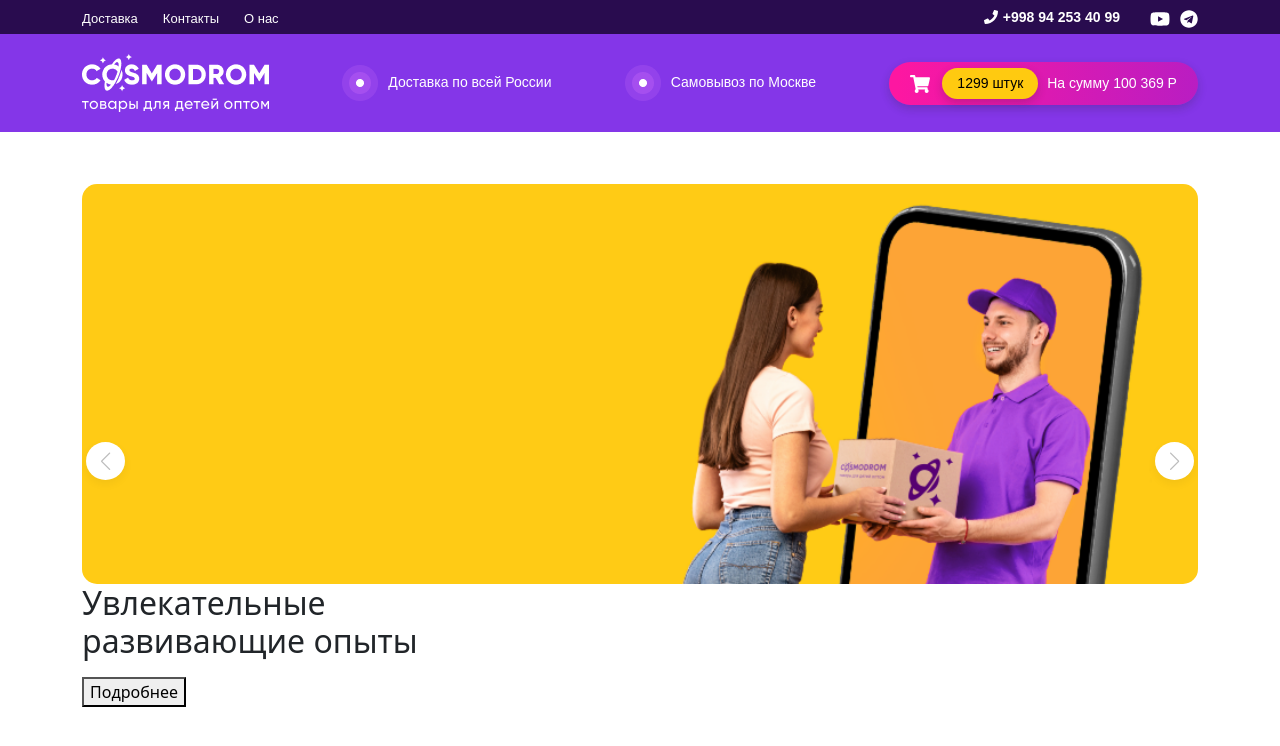
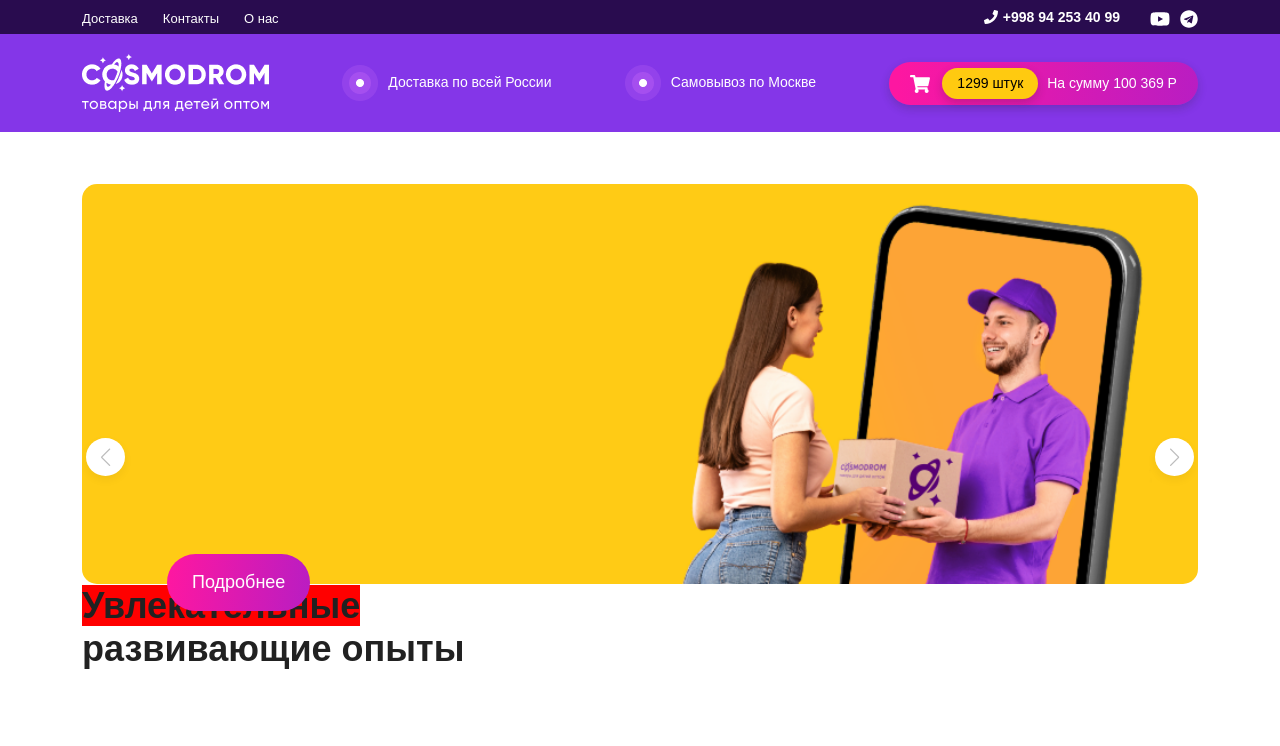
Before and after one commit to web968/onlinestore, a React (Vite) app: page / in a window 1280 px wide. Shown: the top 746 px of the page. Built offline with nearby package versions, Linux system fonts and the light colour scheme.

Commit message:
headeredds

```diff
--- a/src/components/header/style.css
+++ b/src/components/header/style.css
@@ -31,17 +31,17 @@ ul {
     backdrop-filter: blur(50px);
     box-shadow: 0px 4px 10px 0px #0000000D;
 }
-#header .custom-swiper .text-conteiner h2{
+#header .custom-swiper .text-container h2{
     font-family: 'Poppins', sans-serif;
     font-weight: 600;
     font-size: 36px;
     color: #212121;
     margin-bottom: 20px;
 }
-#header .custom-swiper .text-conteiner h2 span{
-
+#header .custom-swiper .text-container h2 span{
+    background-color: red;
 }
-#header .custom-swiper .text-conteiner button{
+#header .custom-swiper .text-container button{
     position: absolute;
     top: 73%;
     left: 85px;
```
